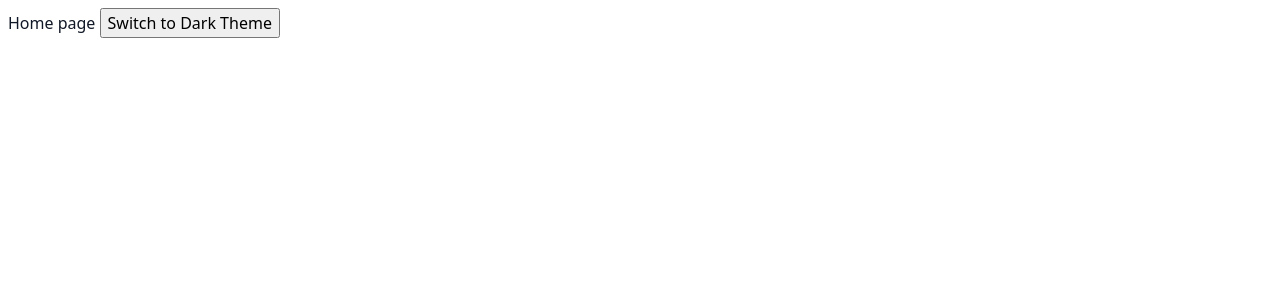
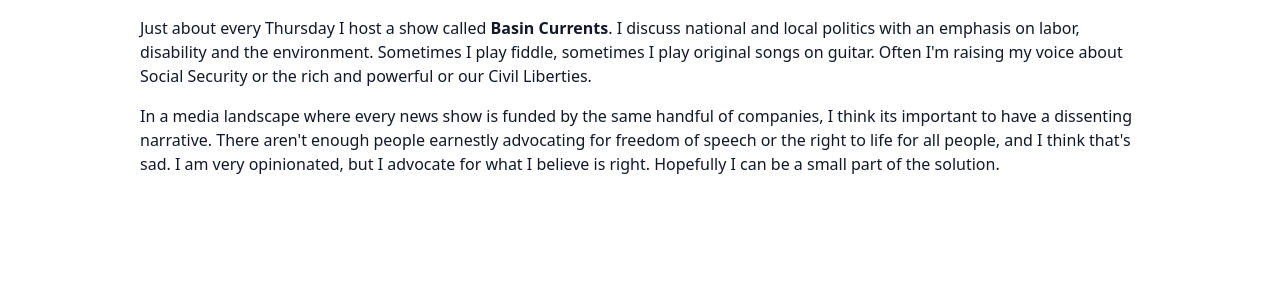
Before and after one commit to HopeTS/wren_site, a React (Create React App) app: page / in a window 1280 px wide. Shown: the top 300 px of the page. Built offline with nearby package versions, Linux system fonts and the light colour scheme.

Commit message:
add basic content

```diff
--- a/src/@pages/Home.js
+++ b/src/@pages/Home.js
@@ -3,7 +3,26 @@
 export const Home = () => {
   return (
     <C.Page>
-      Home page <C.ThemeToggler />
+      <C.OuterContent>
+        <C.InnerContent>
+          <p>
+            Just about every Thursday I host a show called <b>Basin Currents</b>
+            . I discuss national and local politics with an emphasis on labor,
+            disability and the environment. Sometimes I play fiddle, sometimes I
+            play original songs on guitar. Often I'm raising my voice about
+            Social Security or the rich and powerful or our Civil Liberties.
+          </p>
+
+          <p>
+            In a media landscape where every news show is funded by the same
+            handful of companies, I think its important to have a dissenting
+            narrative. There aren't enough people earnestly advocating for
+            freedom of speech or the right to life for all people, and I think
+            that's sad. I am very opinionated, but I advocate for what I believe
+            is right. Hopefully I can be a small part of the solution.
+          </p>
+        </C.InnerContent>
+      </C.OuterContent>
     </C.Page>
   );
 };
--- a/src/@styles/components/index.css
+++ b/src/@styles/components/index.css
@@ -0,0 +1,2 @@
+@import "./innerContent.css";
+@import "./outerContent.css";
--- /dev/null
+++ b/src/@styles/components/innerContent.css
@@ -0,0 +1,5 @@
+.InnerContent {
+  width: calc(100% - 2rem);
+  max-width: 1000px;
+  margin: 0 auto;
+}
--- /dev/null
+++ b/src/@styles/components/outerContent.css
@@ -0,0 +1,2 @@
+.OuterContent {
+}
```
